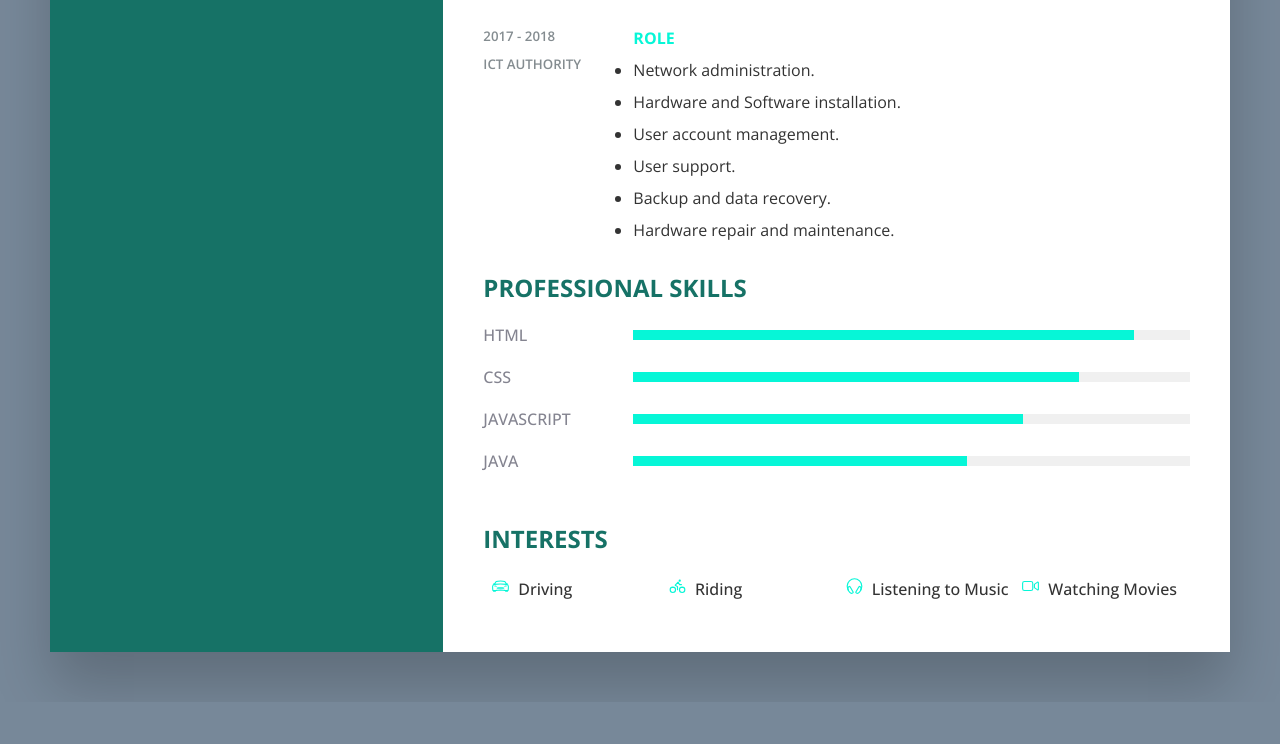
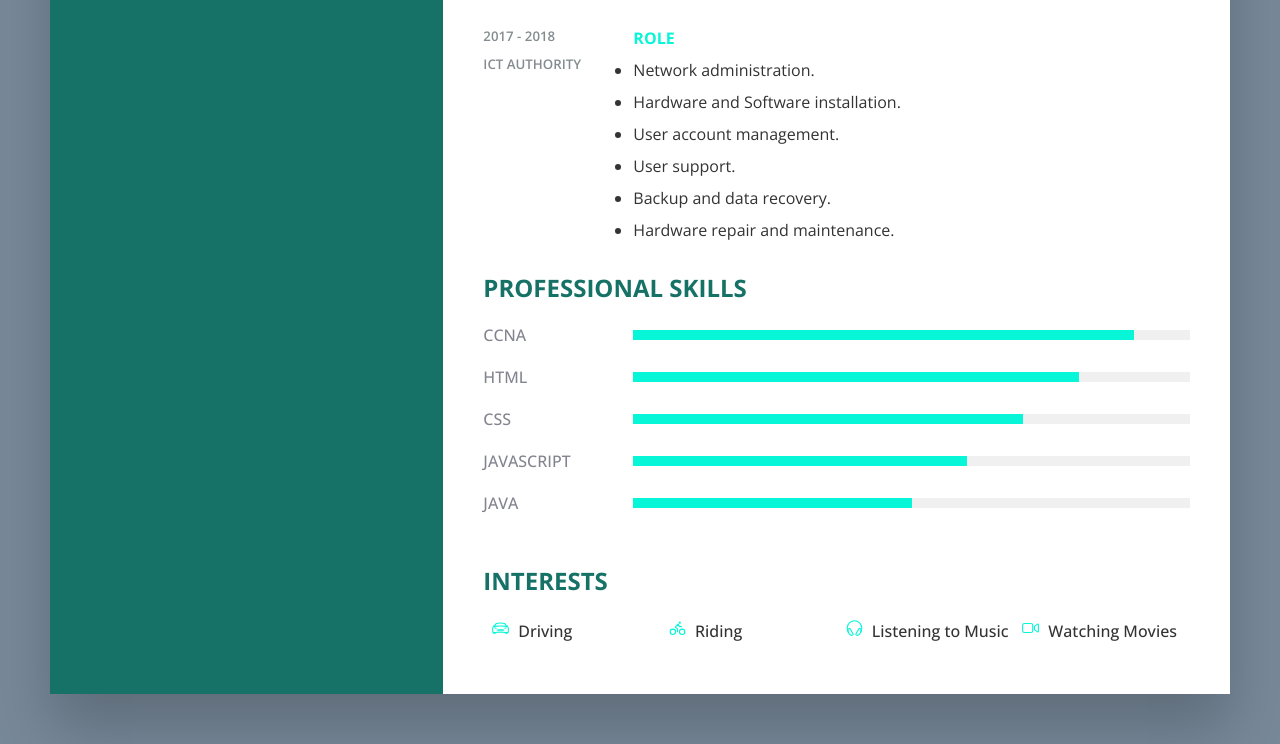
Before and after one commit to mmgathee/resume, a plain HTML site: page index.html in a window 1280 px wide. Shown: the part 1357-2101 px from the top of the page. Before the commit the page ends 2059 px from the top, so only its background shows below. Drawn offline with nearby package versions, Linux system fonts and the light colour scheme.

Commit message:
Update index.html

```diff
--- a/index.html
+++ b/index.html
@@ -221,27 +221,33 @@
           <div class="about skills">
             <h2 class="title2">Professional Skills</h2>
             <div class="box">
-              <h4>HTML</h4>
+              <h4>CCNA</h4>
               <div class="percent">
                 <div style="width: 90%"></div>
               </div>
             </div>
             <div class="box">
-              <h4>CSS</h4>
+              <h4>HTML</h4>
               <div class="percent">
                 <div style="width: 80%"></div>
               </div>
             </div>
             <div class="box">
-              <h4>JavaScript</h4>
+              <h4>CSS</h4>
               <div class="percent">
                 <div style="width: 70%"></div>
               </div>
             </div>
             <div class="box">
+              <h4>JavaScript</h4>
+              <div class="percent">
+                <div style="width: 60%"></div>
+              </div>
+            </div>
+            <div class="box">
               <h4>Java</h4>
               <div class="percent">
-                <div style="width: 60%"></div>
+                <div style="width: 50%"></div>
               </div>
             </div>
           </div>
```
